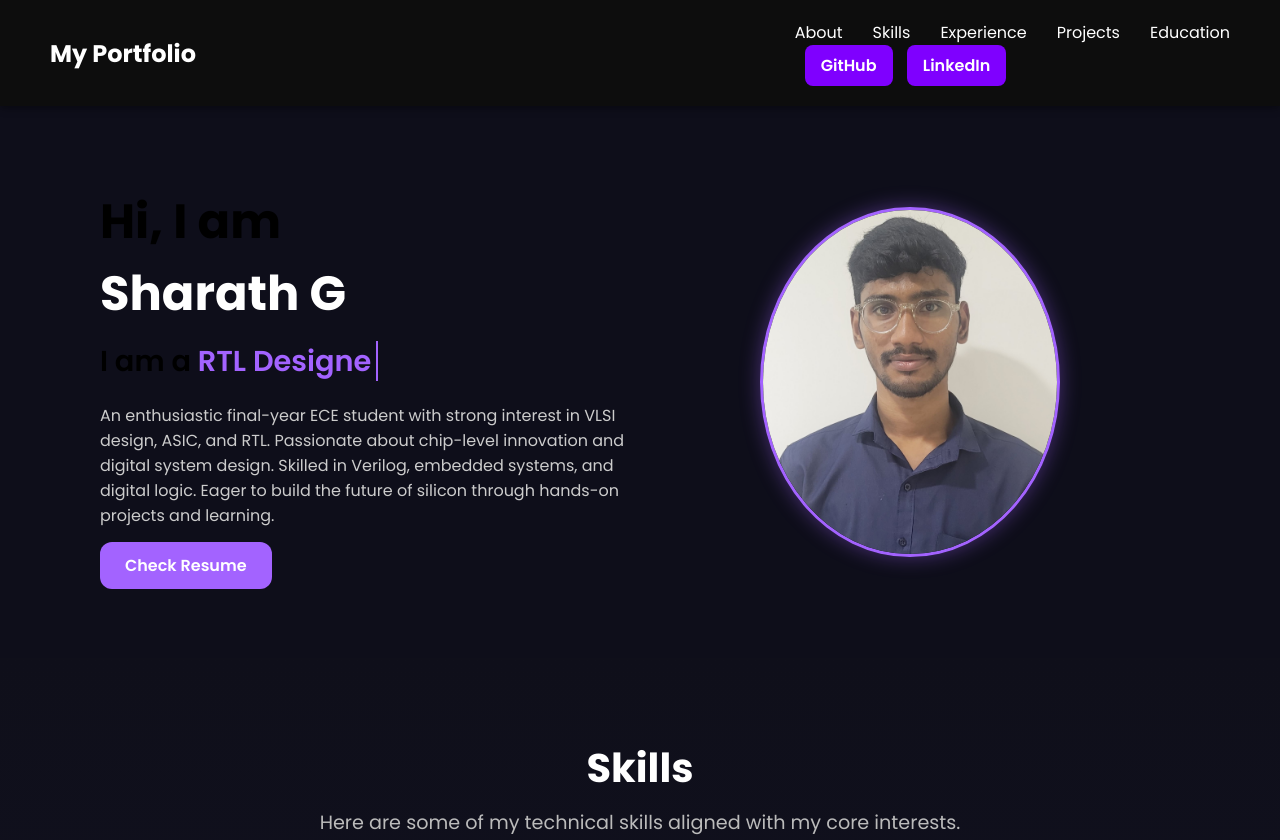
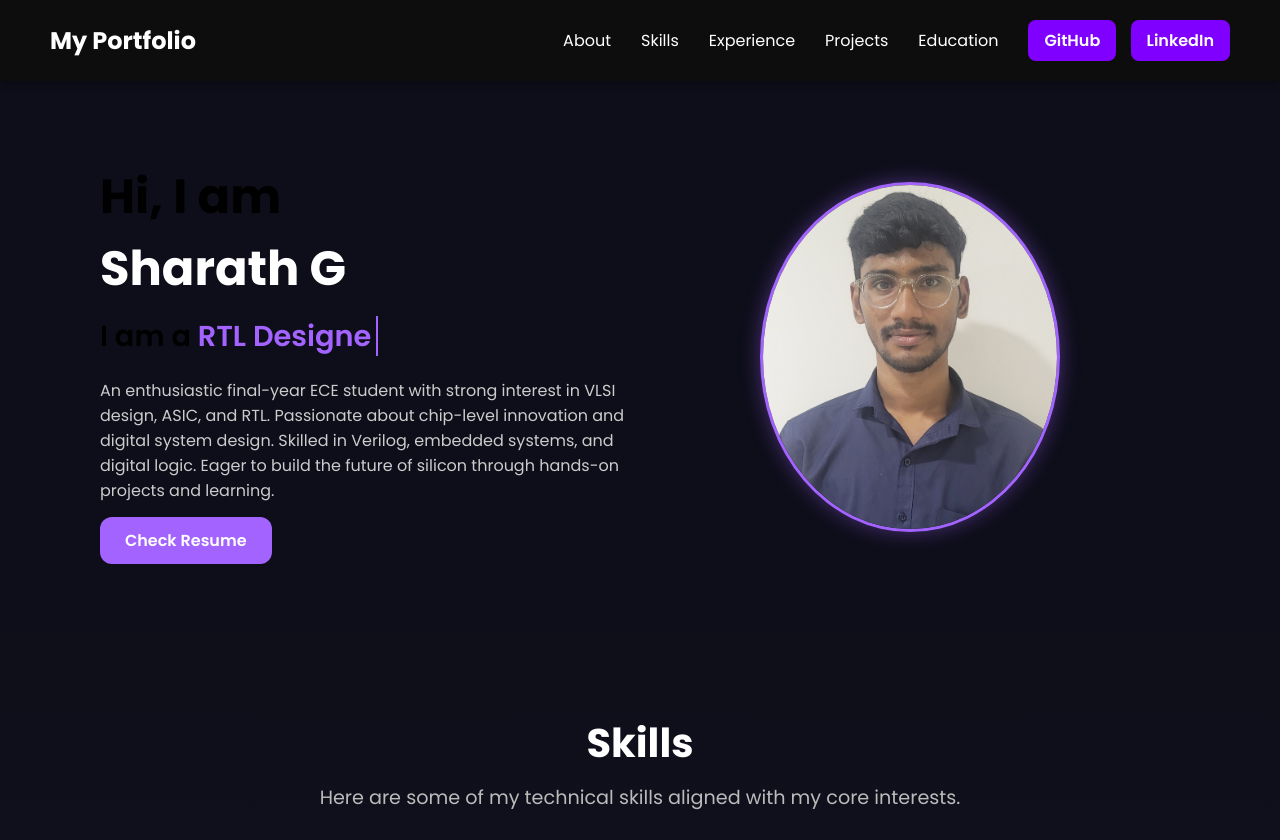
Before and after one commit to Sharathjl/My_portfolio, a plain HTML site: page index.html in a window 1280 px wide. Shown: the top 840 px of the page. Drawn offline with Linux system fonts and the light colour scheme.

Commit message:
Update style.css

```diff
--- a/style.css
+++ b/style.css
@@ -42,11 +42,21 @@ body {
   color: #ffffff;
 }
 
+.nav-right {
+  display: flex;
+  align-items: center;
+  gap: 20px;
+}
+
+/* Ensure nav ul doesn’t expand too much */
 nav ul {
   list-style: none;
   display: flex;
   gap: 30px;
+  margin: 0;
+  padding: 0;
 }
+
 
 nav ul li a {
   color: #ffffff;
```
